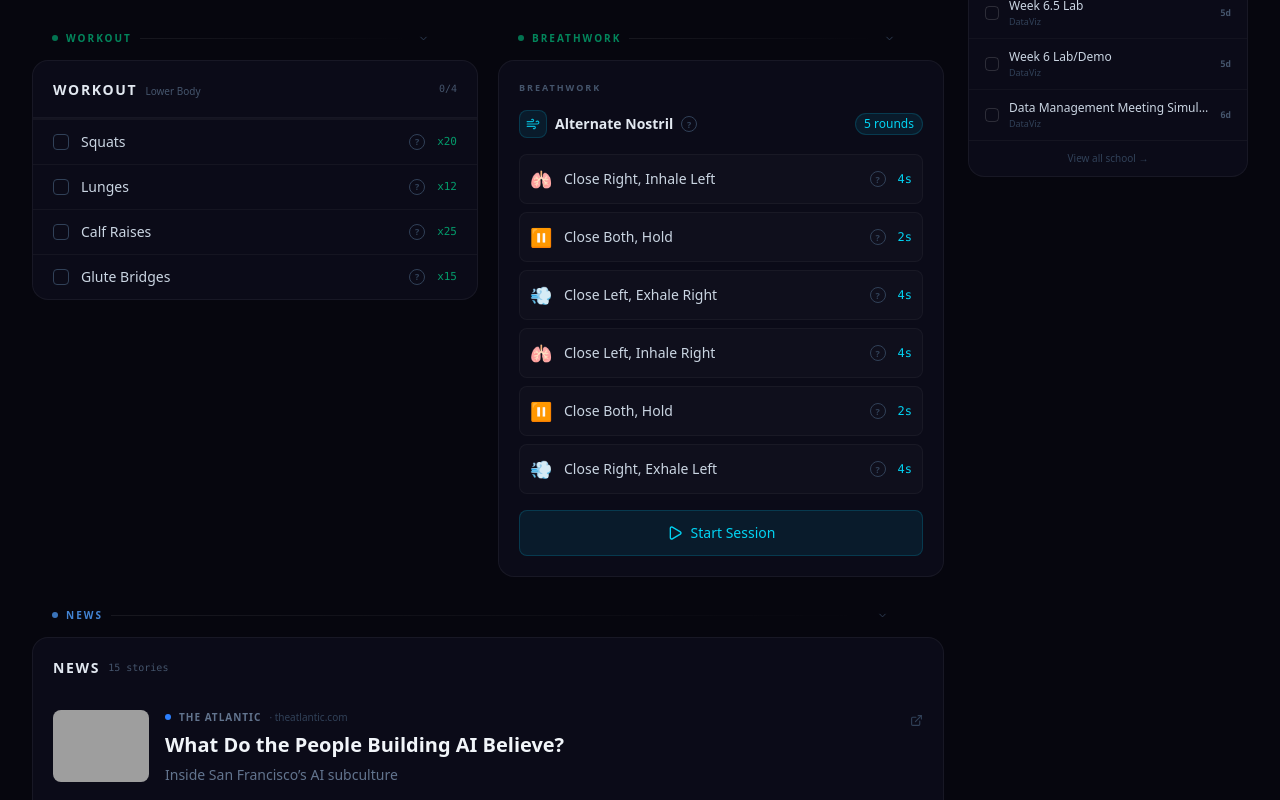
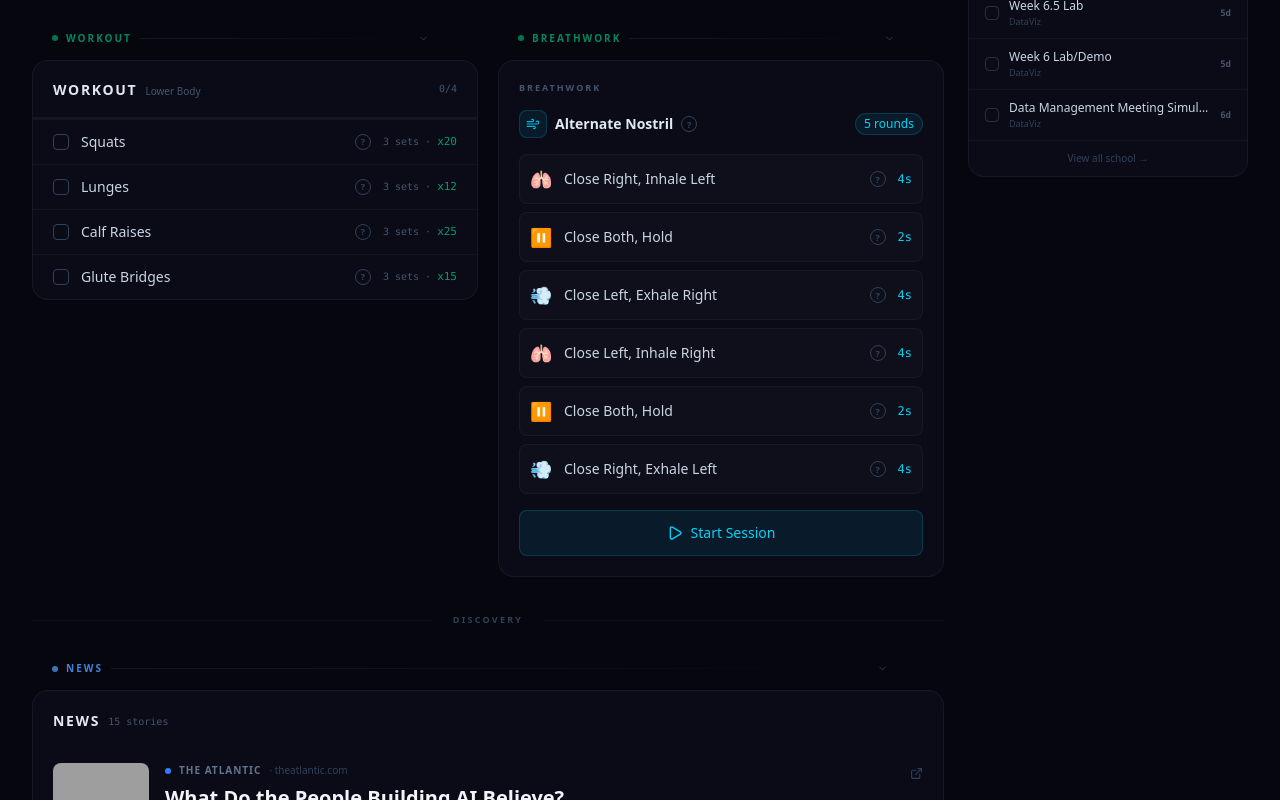
Before and after one commit to Damatnic/nyx-daily, a Next.js app: page / in a window 1280 px wide. Shown: the part 740-1540 px from the top of the page. Built offline with nearby package versions, Linux system fonts and the light colour scheme; grey boxes are pictures that could not be loaded.

Commit message:
polish: fix Reddit URL bug, stale data indicator, stats labels, workout sets, zone divider

```diff
--- a/components/briefing/HeroSection.tsx
+++ b/components/briefing/HeroSection.tsx
@@ -70,17 +70,18 @@ export default function HeroSection({ briefing, weekNum, heroDateStr, dayOfYear,
               </span>
             )}
             {/* Year progress */}
-            <div className="hidden md:flex items-center gap-1.5">
+            <div className="hidden md:flex items-center gap-1.5" title={`${pct}% of ${year} complete (day ${dayOfYear})`}>
               <div className="relative w-16 h-[2px] bg-white/[0.06] rounded-full overflow-hidden">
                 <div className="absolute inset-y-0 left-0 rounded-full"
                   style={{ width: `${pct}%`, background: 'linear-gradient(90deg, #7c3aed, #06b6d4)' }} />
               </div>
-              <span className="text-[9px] text-slate-700 font-mono">{pct}%</span>
+              <span className="text-[9px] text-slate-700 font-mono">{pct}%&thinsp;yr</span>
             </div>
             {streak !== undefined && streak > 0 && (
               <span className="text-[10px] font-mono hidden sm:flex items-center gap-1" title={`${streak}-day briefing streak`}>
                 <span className="text-orange-400 text-xs">🔥</span>
                 <span className="text-slate-400 tabular-nums">{streak}</span>
+                <span className="text-slate-700 hidden lg:inline">streak</span>
               </span>
             )}
             <div className="flex items-center gap-1">
--- a/components/briefing/MetaBar.tsx
+++ b/components/briefing/MetaBar.tsx
@@ -1,10 +1,29 @@
 import type { DailyBriefing } from '@/lib/types';
+import { AlertTriangle } from 'lucide-react';
 
 function fmtTime(iso: string) {
   try {
     const d = new Date(iso);
     return d.toLocaleTimeString('en-US', { hour: 'numeric', minute: '2-digit', hour12: true, timeZone: 'America/Chicago' });
   } catch { return ''; }
+}
+
+function hoursAgo(iso: string): number {
+  try {
+    return (Date.now() - new Date(iso).getTime()) / 3_600_000;
+  } catch { return 0; }
+}
+
+function stalenessClass(hours: number): string {
+  if (hours >= 8)  return 'text-red-400';
+  if (hours >= 3)  return 'text-amber-400';
+  return 'text-slate-700';
+}
+
+function stalenessLabel(hours: number): string {
+  if (hours >= 8)  return `${Math.floor(hours)}h old`;
+  if (hours >= 3)  return `${Math.floor(hours)}h ago`;
+  return '';
 }
 
 interface Props {
@@ -60,14 +79,28 @@ export default function MetaBar({ briefing, streak, headlineCount }: Props) {
           <Sep />
         </>
       )}
-      {briefing.generated_at && (
-        <>
-          <span className="text-slate-800 select-none ml-auto">·</span>
-          <span className="text-[11px] text-slate-700 shrink-0" title={briefing.generated_at}>
-            ↻ {fmtTime(briefing.generated_at)}
-          </span>
-        </>
-      )}
+      {briefing.generated_at && (() => {
+        const hours  = hoursAgo(briefing.generated_at);
+        const cls    = stalenessClass(hours);
+        const label  = stalenessLabel(hours);
+        const isOld  = hours >= 8;
+        const isMid  = hours >= 3 && hours < 8;
+        return (
+          <>
+            <span className="text-slate-800 select-none ml-auto">·</span>
+            <span
+              className={`text-[11px] shrink-0 flex items-center gap-1 ${cls}`}
+              title={`Briefing generated at ${fmtTime(briefing.generated_at)}${label ? ` (${label})` : ''}`}
+            >
+              {isOld && <AlertTriangle size={10} className="shrink-0" />}
+              ↻ {fmtTime(briefing.generated_at)}
+              {(isOld || isMid) && label && (
+                <span className={`text-[10px] ${cls} opacity-80`}>· {label}</span>
+              )}
+            </span>
+          </>
+        );
+      })()}
       {streak > 0 && (
         <span className="flex items-center gap-1 shrink-0">
           <span className="text-[13px]">🔥</span>
--- a/components/briefing/RedditHot.tsx
+++ b/components/briefing/RedditHot.tsx
@@ -60,7 +60,7 @@ export default function RedditHot({ posts }: { posts?: RedditPost[] | null }) {
                   {fmt(post.num_comments)}
                 </span>
                 <a
-                  href={`https://reddit.com${post.permalink}`}
+                  href={post.permalink}
                   target="_blank"
                   rel="noopener noreferrer"
                   className="ml-auto text-[10px] text-slate-700 hover:text-slate-500 transition-colors flex items-center gap-0.5"
--- a/components/briefing/WorkoutTracker.tsx
+++ b/components/briefing/WorkoutTracker.tsx
@@ -176,8 +176,11 @@ export default function WorkoutTracker({ workout, date }: Props) {
                 />
               )}
 
-              {/* Reps */}
-              <span className={`shrink-0 text-[11px] font-mono transition-colors ${isDone ? 'text-slate-700' : 'text-emerald-500/80'}`}>
+              {/* Reps + Sets */}
+              <span className={`shrink-0 text-[11px] font-mono transition-colors flex items-center gap-1.5 ${isDone ? 'text-slate-700' : 'text-emerald-500/80'}`}>
+                {ex.note && (
+                  <span className={`text-[10px] ${isDone ? 'text-slate-800' : 'text-slate-600'}`}>{ex.note} ·</span>
+                )}
                 {ex.reps}
               </span>
             </div>
--- a/components/dashboard/WidgetGrid.tsx
+++ b/components/dashboard/WidgetGrid.tsx
@@ -216,6 +216,25 @@ export default function WidgetGrid({ briefing, streak, headlineCount, recentPrev
   const hidden  = layout.filter(w => hasData[w.id] && w.visible === false);
   const ids     = active.map(w => w.id);
 
+  // ── Zone separator logic ────────────────────────────────────────────────
+  // Widgets classified as "act" (things you do, not read)
+  const ACT_WIDGETS = new Set(['carousel', 'workout', 'breathwork']);
+
+  type RenderItem =
+    | { type: 'widget'; widget: WidgetConfig }
+    | { type: 'separator'; key: string; label: string };
+
+  const renderItems: RenderItem[] = [];
+  let prevZone: 'act' | 'browse' | '' = '';
+  for (const w of active) {
+    const zone: 'act' | 'browse' = ACT_WIDGETS.has(w.id) ? 'act' : 'browse';
+    if (prevZone === 'act' && zone === 'browse') {
+      renderItems.push({ type: 'separator', key: 'sep-browse', label: 'Discovery' });
+    }
+    renderItems.push({ type: 'widget', widget: w });
+    prevZone = zone;
+  }
+
   return (
     <div className="flex flex-col gap-2">
       {mounted && (
@@ -239,7 +258,19 @@ export default function WidgetGrid({ briefing, streak, headlineCount, recentPrev
       <DndContext sensors={sensors} collisionDetection={closestCenter} onDragEnd={handleDragEnd}>
         <SortableContext items={ids} strategy={rectSortingStrategy}>
           <div className="grid grid-cols-12 gap-x-5 gap-y-7 items-start">
-            {active.map(w => {
+            {renderItems.map(item => {
+              if (item.type === 'separator') {
+                return (
+                  <div key={item.key} className="col-span-12 flex items-center gap-4 pt-2 pb-1 pointer-events-none select-none">
+                    <div className="flex-1 h-px" style={{ background: 'rgba(255,255,255,0.04)' }} />
+                    <span className="text-[9px] uppercase tracking-[0.25em] text-slate-700 font-semibold px-1">
+                      {item.label}
+                    </span>
+                    <div className="flex-1 h-px" style={{ background: 'rgba(255,255,255,0.04)' }} />
+                  </div>
+                );
+              }
+              const w = item.widget;
               const node = content[w.id];
               if (!node) return null;
               const meta = WIDGET_META[w.id] ?? { label: w.id, accent: 'slate' };
```
